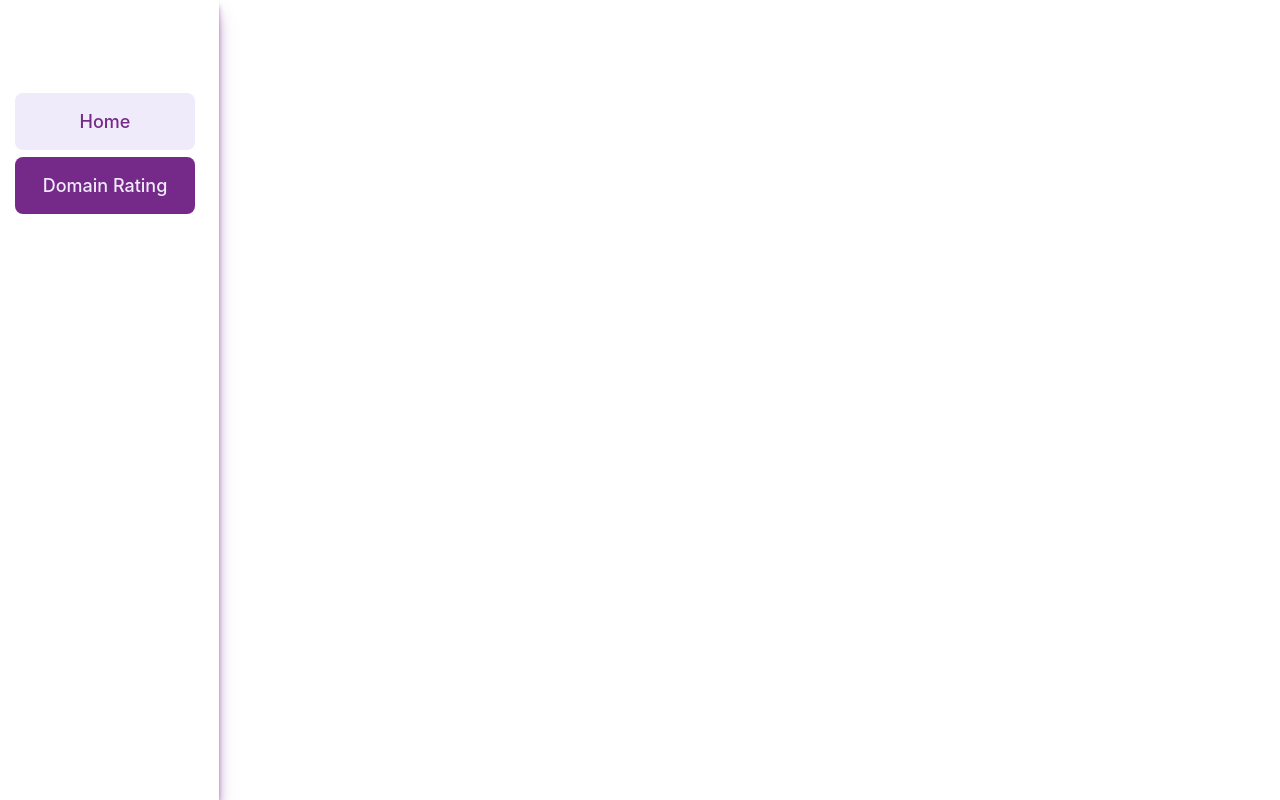
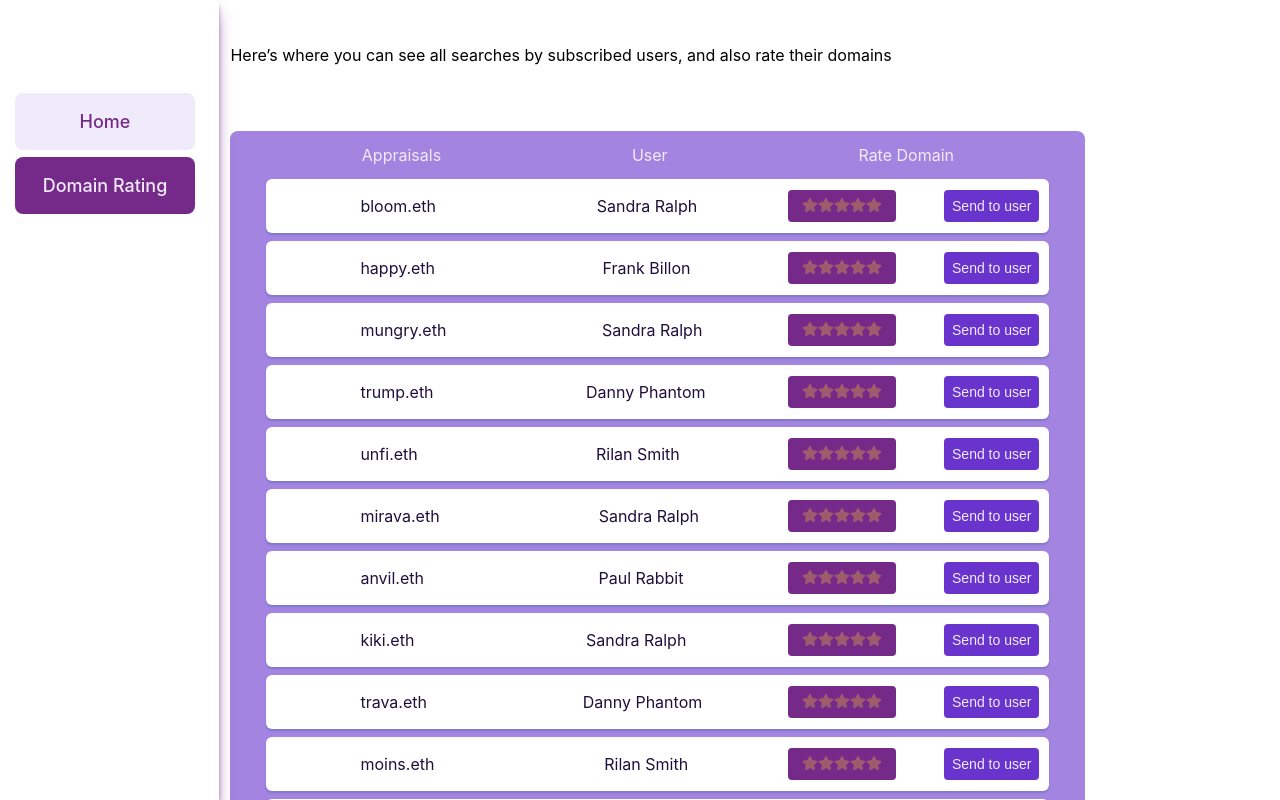
Before and after one commit to fomativeh/ens, a Next.js app in the folder frontend/: page /admin/ratings in a window 1280 px wide. Shown: the top 800 px of the page. Built offline with nearby package versions, Linux system fonts and the light colour scheme.

Commit message:
Admin Dashboard
Ratings page done

```diff
--- a/frontend/app/admin/components/recently-appraised/index.js
+++ b/frontend/app/admin/components/recently-appraised/index.js
@@ -1,4 +1,4 @@
-import DomainBlock from "./domain-block";
+import DomainBlock from "./block";
 import styles from "./style.module.css";
 
 export default function RecentlyAppraised() {
--- /dev/null
+++ b/frontend/app/admin/components/user-domain/index.js
@@ -0,0 +1,15 @@
+import StarRating from "../star-rating";
+import styles from "./style.module.css";
+
+export default function UserDomain({domainName, userName}) {
+  return (
+    <div id={domainName} className={styles.user_domain}>
+      <p>{domainName}.eth</p>
+      <p className={styles.user_name}>{userName}</p>
+      <div className={styles.rating}>
+        <StarRating />
+        <button className={styles.send}>Send to user</button>
+      </div>
+    </div>
+  );
+}
--- /dev/null
+++ b/frontend/app/admin/components/user-domain/style.module.css
@@ -0,0 +1,35 @@
+.user_domain {
+  display: flex;
+  align-items: center;
+  justify-content: space-between;
+  padding: 11px 10px 11px 94px;
+  border-radius: 6px;
+  background: #fff;
+  box-shadow: 0px 2px 2px 0px rgba(6, 88, 147, 0.25);
+  color: #1f0f3d;
+}
+
+.user_domain .user_name{
+    margin-left: 70px;
+}
+
+.user_domain .rating {
+  display: flex;
+  align-items: center;
+  gap: 48px;
+}
+
+.user_domain .rating .send {
+  padding: 6px 8px;
+  background: #6934cd;
+  border-radius: 4px;
+  border: none;
+  color: #f0ebfa;
+  font-size: 14px;
+  font-weight: 400;
+  line-height: 20px;
+}
+
+.user_domain .rating .send:hover {
+  background: #a484e1;
+}
--- a/frontend/app/admin/page.module.css
+++ b/frontend/app/admin/page.module.css
@@ -6,6 +6,8 @@
 
 .container .flex {
   display:  flex;
+  justify-content: space-between;
+  padding-right: 33px;
   gap: 23px;
   margin-top: 81px;
 }
--- a/frontend/app/admin/ratings/page.js
+++ b/frontend/app/admin/ratings/page.js
@@ -1,9 +1,38 @@
+import UserDomain from "../components/user-domain";
 import styles from "./style.module.css";
 
 export default function Ratings() {
   return (
     <>
-      <div>Ratings</div>
+      <div className={styles.container}>
+        <div className={styles.main}>
+          <p className={styles.head}>
+            Here’s where you can see all searches by subscribed users, and also
+            rate their domains
+          </p>
+          <div className={styles.domains}>
+            <div className={styles.top}>
+              <p>Appraisals</p>
+              <p>User</p>
+              <p>Rate Domain</p>
+            </div>
+            <div className={styles.blocks}>
+              <UserDomain domainName="bloom" userName="Sandra Ralph" />
+              <UserDomain domainName="happy" userName="Frank Billon" />
+              <UserDomain domainName="mungry" userName="Sandra Ralph" />
+              <UserDomain domainName="trump" userName="Danny Phantom" />
+              <UserDomain domainName="unfi" userName="Rilan Smith" />
+              <UserDomain domainName="mirava" userName="Sandra Ralph" />
+              <UserDomain domainName="anvil" userName="Paul Rabbit" />
+              <UserDomain domainName="kiki" userName="Sandra Ralph" />
+              <UserDomain domainName="trava" userName="Danny Phantom" />
+              <UserDomain domainName="moins" userName="Rilan Smith" />
+              <UserDomain domainName="quava" userName="Sandra Ralph" />
+              <UserDomain domainName="loki" userName="Paul Rabbit" />
+            </div>
+          </div>
+        </div>
+      </div>
     </>
   );
 }
--- a/frontend/app/admin/ratings/style.module.css
+++ b/frontend/app/admin/ratings/style.module.css
@@ -0,0 +1,33 @@
+.container {
+  width: 82%;
+  margin-left: auto;
+  padding: 1px 0 50px;
+}
+
+.container .main {
+  margin-top: 44px;
+}
+
+.container .main .head {
+  margin-bottom: 66px;
+}
+
+.container .main .domains {
+  padding: 14px 36px 56px;
+  background: #a484e1;
+  border-radius: 8px;
+  max-width: 855px;
+}
+
+.container .main .domains .top {
+  color: #f0ebfa;
+  display: flex;
+  justify-content: space-around;
+  margin-bottom: 14px;
+}
+
+.container .main .domains .blocks {
+  display: flex;
+  flex-direction: column;
+  gap: 8px;
+}
```
Also changed, not shown: frontend/app/admin/components/recently-appraised/block/index.js (renamed from frontend/app/admin/components/recently-appraised/domain-block/index.js), frontend/app/admin/components/recently-appraised/block/style.module.css (renamed from frontend/app/admin/components/recently-appraised/domain-block/style.module.css).
